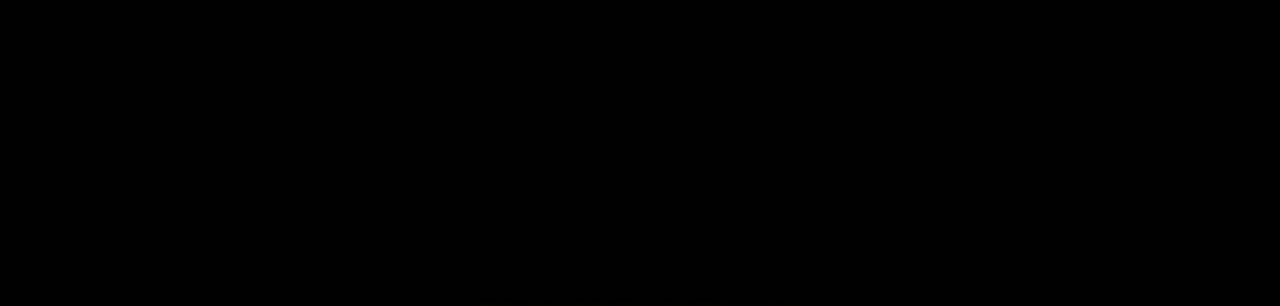
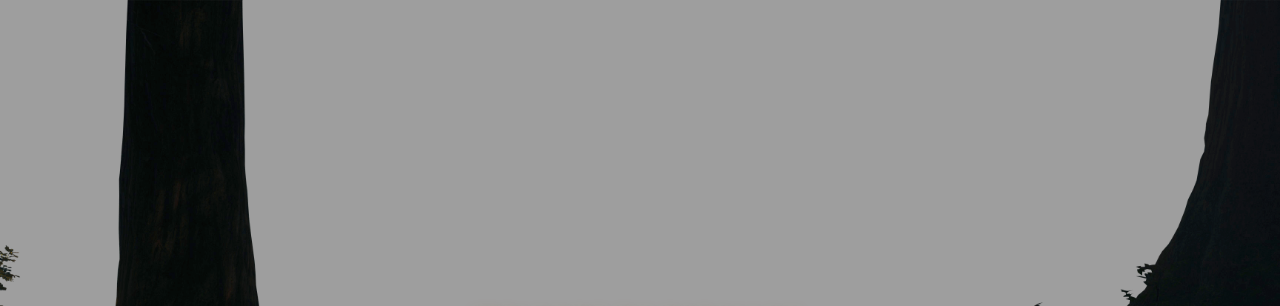
Before and after one commit to KaterynaDovzhenko/forest, a plain HTML site: page index.html in a window 1280 px wide. Shown: the top 306 px of the page. Drawn offline with nearby package versions, Linux system fonts and the light colour scheme; the site is published under a folder, as on GitHub Pages, so addresses that start at the root find nothing.

Commit message:
without /

```diff
--- a/index.html
+++ b/index.html
@@ -32,15 +32,15 @@
             </div>
             <div
               class="layer layers__base"
-              style="background-image: url(/img/layer-base.png)"
+              style="background-image: url(img/layer-base.png)"
             ></div>
             <div
               class="layer layers__middle"
-              style="background-image: url(/img/layer-middle.png)"
+              style="background-image: url(img/layer-middle.png)"
             ></div>
             <div
               class="layer layers__front"
-              style="background-image: url(/img/layer-front.png)"
+              style="background-image: url(img/layer-front.png)"
             ></div>
           </div>
         </header>
```
